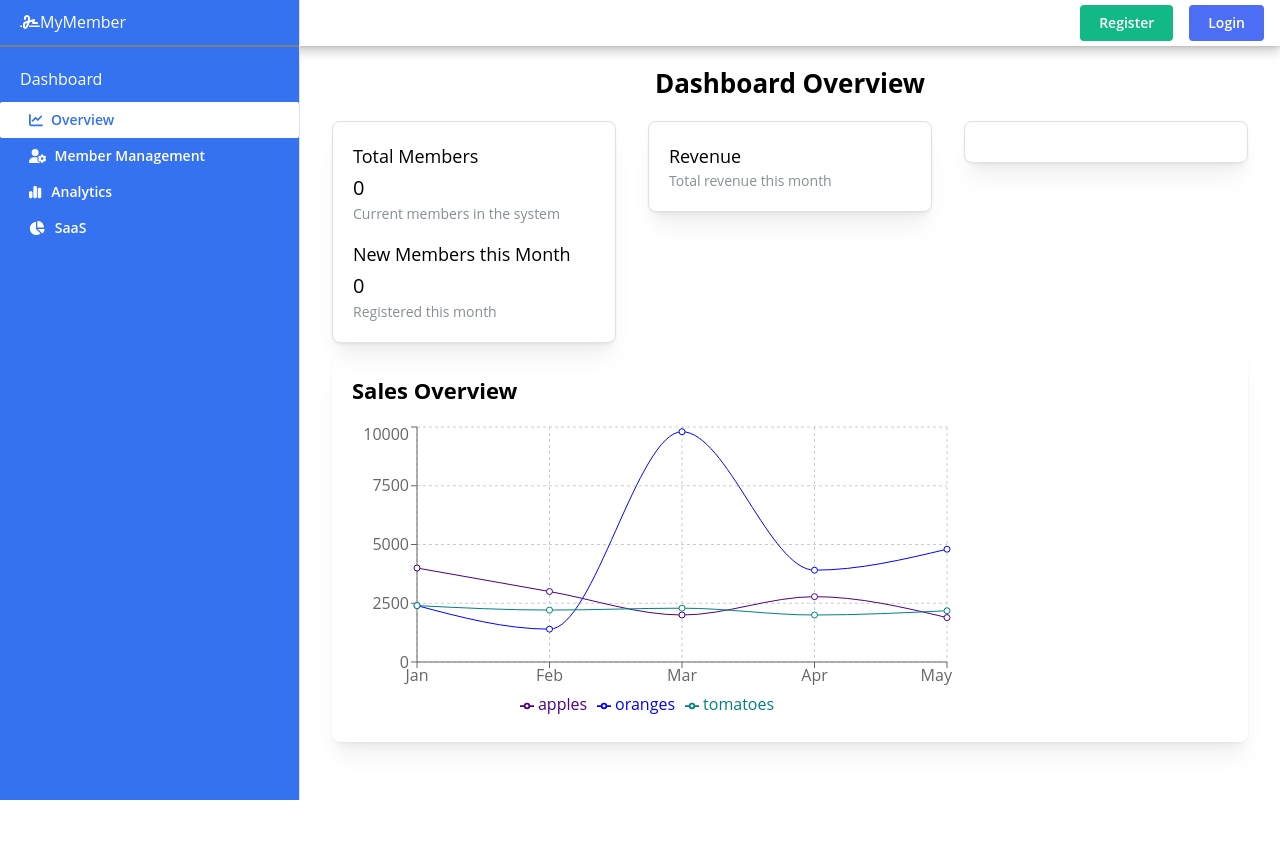
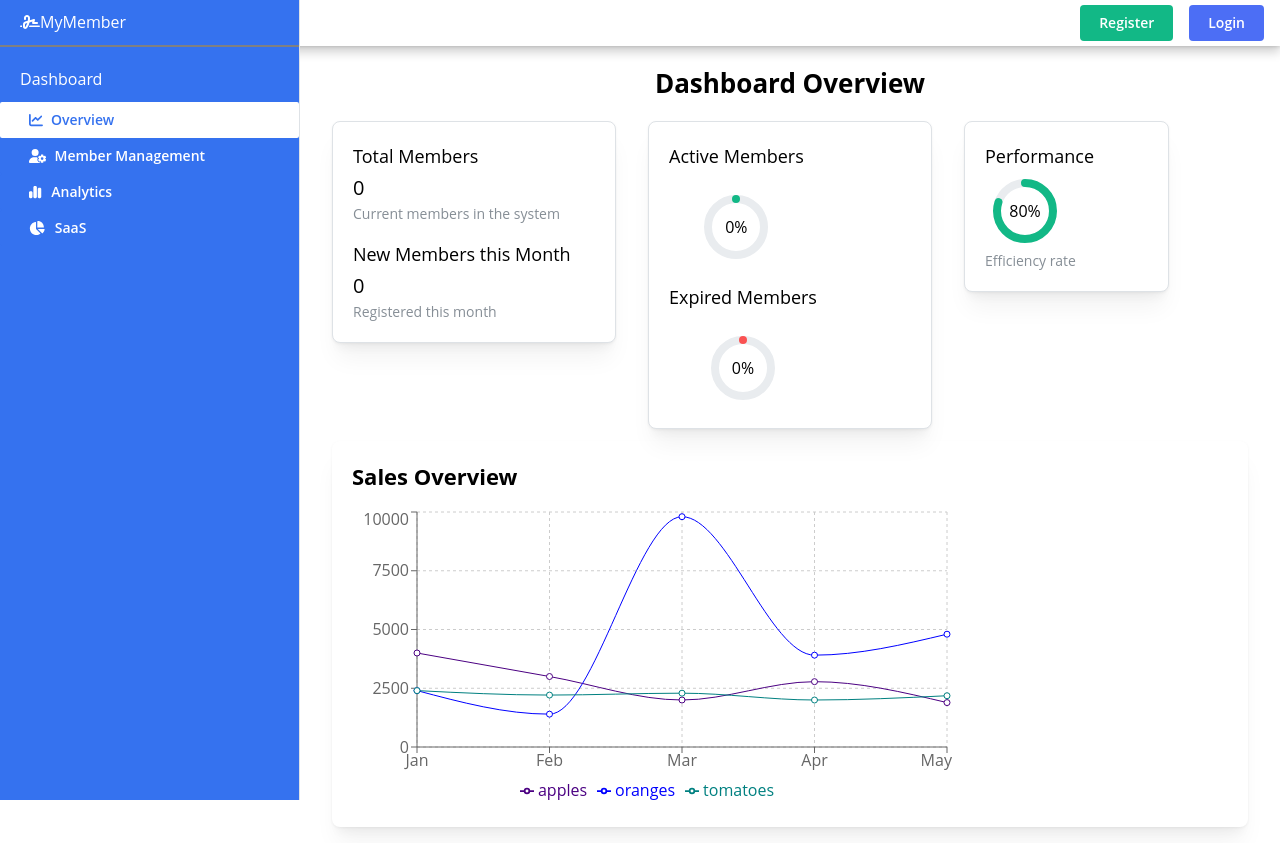
Before and after one commit to TinnTinnn/la-react, a React (Vite) app in the folder react-la/: page /overview in a window 1280 px wide. Before the commit the page ends 800 px from the top, so only its background shows below. Built offline with nearby package versions, Linux system fonts and the light colour scheme; no server answers.

Commit message:
RingProgress 2 Success

```diff
--- a/react-la/src/Pages/Navbar/Overview.jsx
+++ b/react-la/src/Pages/Navbar/Overview.jsx
@@ -1,4 +1,4 @@
-import { Card, Text, Grid, Container, Group, Title,  Paper } from '@mantine/core';
+import {Card, Text, Grid, Container, Group, Title, Paper, RingProgress} from '@mantine/core';
 import { LineChart, Line, XAxis, YAxis, CartesianGrid, Tooltip, Legend } from 'recharts';
 import {useEffect, useState} from "react";
 import MemberStatsCard from "../../components/Overviews/MemberStatsCard.jsx";
@@ -67,20 +67,26 @@ export default function Overview() {
                 </Grid.Col>
 
                 <Grid.Col span={4}>
-                    <Card shadow="md" padding="lg" radius="md" withBorder>
-                        <Group position="apart">
-                            <Text weight={700} size="lg">Revenue</Text>
-                        </Group>
                         <MembershipExpirationChart
                             activeMembers={stats.activeMembers}
                             expiredMembers={stats.expiredMembers}
+                            totalMembers={stats.totalMembers}
                         />
-                        <Text color="dimmed" size="sm">Total revenue this month</Text>
-                    </Card>
                 </Grid.Col>
 
-                <Grid.Col span={4}>
+                <Grid.Col span={3}>
                     <Card shadow="md" padding="lg" radius="md" withBorder>
+                        <Group position="apart">
+                            <Text weight={700} size="lg">Performance</Text>
+                        </Group>
+                        <RingProgress
+                            size={80}
+                            thickness={8}
+                            roundCaps
+                            sections={[{ value: 80, color: 'teal' }]}
+                            label={<Text align="center" size="md">80%</Text>}
+                        />
+                        <Text color="dimmed" size="sm">Efficiency rate</Text>
                     </Card>
                 </Grid.Col>
             </Grid>
--- a/react-la/src/components/Overviews/MembershipExpirationChart.jsx
+++ b/react-la/src/components/Overviews/MembershipExpirationChart.jsx
@@ -1,6 +1,45 @@
-
-import PropTypes from "prop-types";
+import PropTypes  from "prop-types";
+import {Card, Group, RingProgress, Stack, Text} from "@mantine/core";
+import '@mantine/charts/styles.css';
 
 
-const MembershipExpirationChart = ({activeMembers, expiredMembers}) => {}
+const MembershipExpirationChart = ({activeMembers, expiredMembers, totalMembers}) => {
+    const activeMembersPercentage = (activeMembers / totalMembers) * 100;
+    const expiredMemberPercentage = (expiredMembers / totalMembers) * 100;
+
+    return (
+        <Card shadow="md" padding="lg" radius="md" withBorder>
+            <Group posion="apart">
+                <Stack align="center" spacing="xs">
+                    <Text weight={700} size="lg">Active Members</Text>
+                    <RingProgress
+                        size={80}
+                        thickness={8}
+                        roundCaps
+                        sections={[{value: totalMembers > 0 ? Math.round(activeMembersPercentage) : 0, color: 'teal'}]}
+                        label={<Text align="center" size="md">{totalMembers > 0 ? `${Math.round(activeMembersPercentage)}%` : '0%'}</Text>}
+                    />
+                </Stack>
+                <Stack align="center" spacing="xs">
+                    <Text weight={700} size="lg">Expired Members</Text>
+
+                    <RingProgress
+                        size={80}
+                        thickness={8}
+                        roundCaps
+                        sections={[{ value: totalMembers > 0 ? Math.round(expiredMemberPercentage) : 0, color: 'red' }]}
+                        label={<Text align="center" size="md">{totalMembers > 0 ? `${Math.round(expiredMemberPercentage)}%` : '0%'}</Text>}
+                    />
+                </Stack>
+            </Group>
+        </Card>
+    )
+}
+
+MembershipExpirationChart.propTypes = {
+    activeMembers: PropTypes.number.isRequired,
+    expiredMembers: PropTypes.number.isRequired,
+    totalMembers: PropTypes.number.isRequired,
+};
+
 export default MembershipExpirationChart;
```
